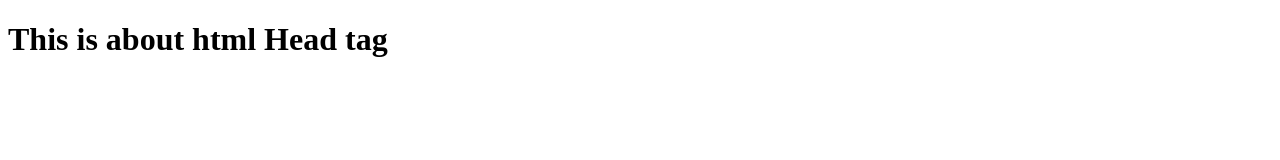
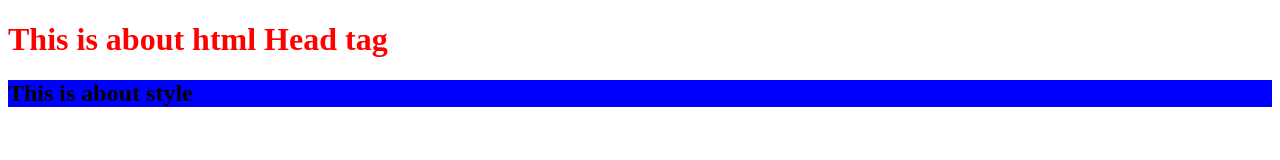
Before and after one commit to Hein100/Hein100.github.io, a plain HTML site: page head.html in a window 1280 px wide. Drawn offline with Linux system fonts and the light colour scheme.

Commit message:
Head Lesson Finish

```diff
--- a/head.html
+++ b/head.html
@@ -4,9 +4,23 @@
     <meta charset="UTF-8">
     <meta http-equiv="X-UA-Compatible" content="IE=edge">
     <meta name="viewport" content="width=device-width, initial-scale=1.0">
+<meta name="description" content="Myanmar IT Consulting is an IT consulting company. We provide IT Recruitment Service, Offshore Development Service, Contract Staffing Service.">
+<meta name="keywords" content="Outsystem Myanmar, Myanmar Coding Bootcamp, Myanmar Bootcamp">
+<meta name="robots" content="index, follow">
+<meta name="language" content="EN">
     <title>Head tag</title>
+    <style>
+h1{
+    color: red;
+}
+     </style>
+     <link rel="stylesheet" href="style.css">
+     <script>
+    alert("Hello World") ;
+     </script>
 </head>
 <body>
     <h1>This is about html Head tag</h1>
+    <h2>This is about style</h2>
 </body>
 </html>
--- /dev/null
+++ b/style.css
@@ -0,0 +1,3 @@
+h2{
+    background-color: blue;
+}
```
